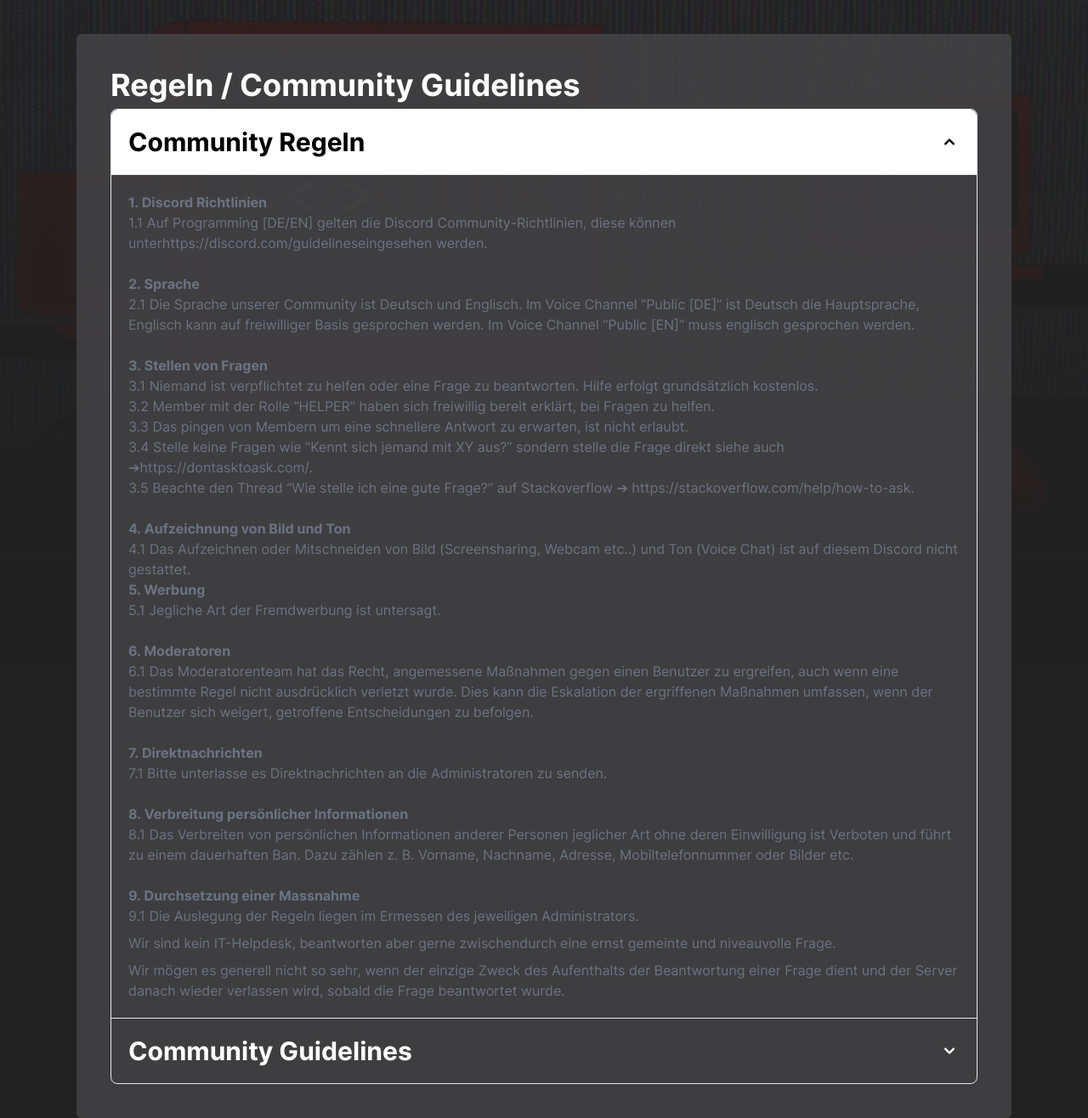
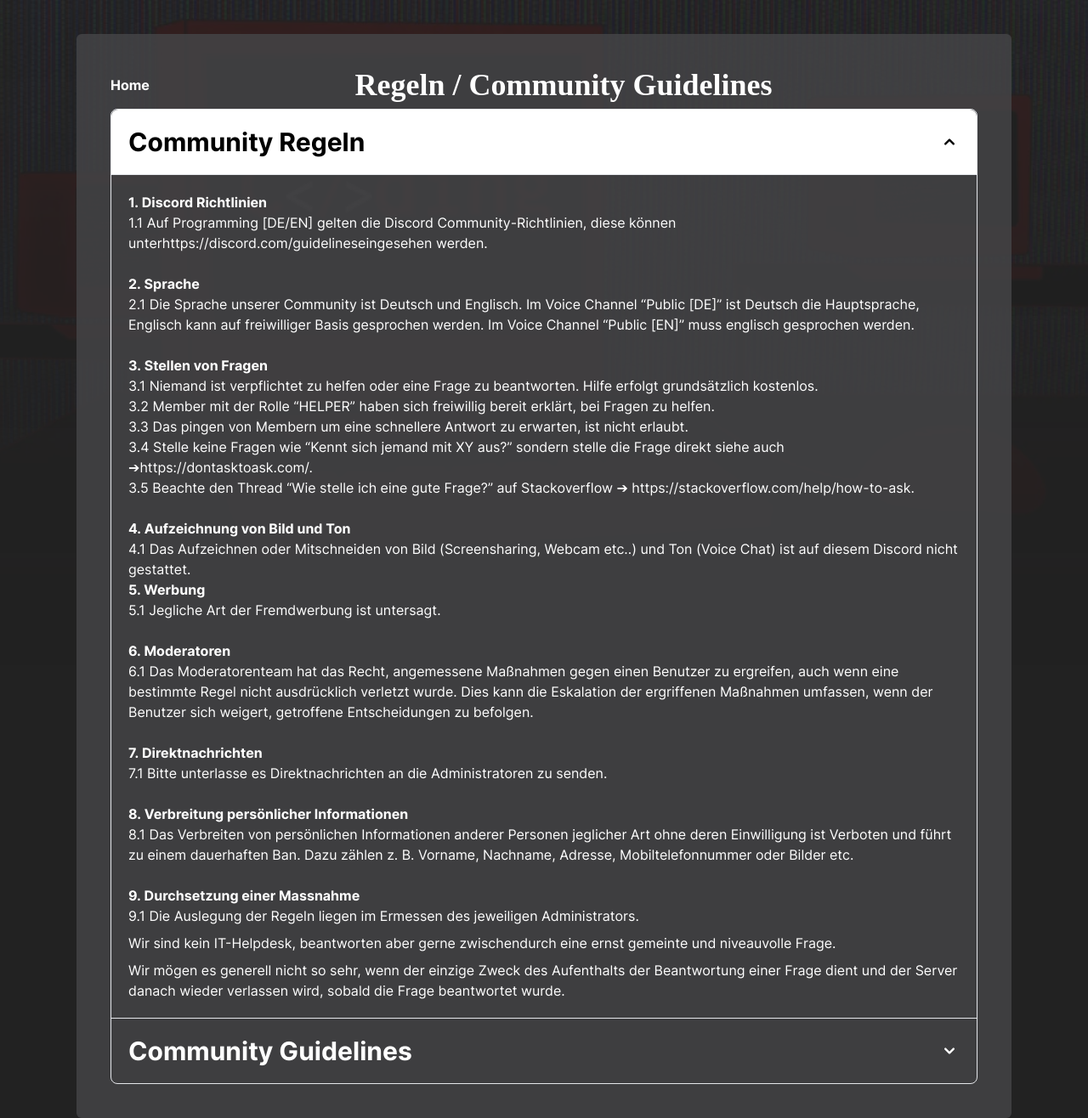
Before and after one commit to Superriot/coding.global-web, a Next.js app: page /rules in a window 1280 px wide. Shown: the whole page at 85% size. Built offline with nearby package versions, Linux system fonts and the light colour scheme; a web font is replaced by a local one.

Commit message:
feat: finished

```diff
--- /dev/null
+++ b/src/components/elements/Header.tsx
@@ -0,0 +1,22 @@
+import Link from 'next/link';
+
+type Headers = {
+  name: string;
+};
+
+const Header = (props: Headers) => {
+  return (
+    <div className='flex items-center justify-between'>
+      <Link href='/'>
+        <button className='rounded bg-blue-500 font-bold hover:bg-blue-700'>
+          Home
+        </button>
+      </Link>
+
+      <h1 className='text-center font-secondary text-white'>{props.name}</h1>
+      <div></div>
+    </div>
+  );
+};
+
+export default Header;
--- a/src/pages/faq.tsx
+++ b/src/pages/faq.tsx
@@ -15,14 +15,15 @@ export default function Faq() {
 
       <main>
         <section className='layout my-10 rounded-md bg-dark-light bg-opacity-80 p-10 '>
-          <div className='flex items-center'>
+          <div className='flex items-center justify-between'>
             <Link href='/'>
               <button className='rounded bg-blue-500 font-bold hover:bg-blue-700'>
                 Home
               </button>
             </Link>
 
-            <h1 className='mb-2 text-center font-secondary text-white'>FAQs</h1>
+            <h1 className='text-center font-secondary text-white'>FAQs</h1>
+            <div></div>
           </div>
 
           <Accordion>
--- a/src/pages/index.tsx
+++ b/src/pages/index.tsx
@@ -66,11 +66,19 @@ export default function HomePage() {
               >
                 FAQ
               </UnstyledLink>
+            </div>
+            <div className='mt-4 flex items-center space-x-2'>
               <UnstyledLink
                 href='/rules'
                 className='cursor-newtab w-32 rounded-md bg-discord py-1 text-2xl font-black'
               >
                 Rules
+              </UnstyledLink>
+              <UnstyledLink
+                href='/team'
+                className='cursor-newtab w-32 rounded-md bg-discord py-1 text-2xl font-black'
+              >
+                Team
               </UnstyledLink>
             </div>
             <iframe
--- a/src/pages/rules.tsx
+++ b/src/pages/rules.tsx
@@ -3,6 +3,8 @@ import * as React from 'react';
 
 import Layout from '@/components/layout/Layout';
 import Seo from '@/components/Seo';
+
+import Header from '../components/elements/Header';
 
 export default function Rules() {
   return (
@@ -13,13 +15,14 @@ export default function Rules() {
       />
 
       <main>
-        <section className='layout my-10 rounded-md bg-dark-light bg-opacity-80 p-10 text-white'>
-          <h1 className='mb-2'>Regeln / Community Guidelines</h1>
+        <section className='layout my-10 rounded-md bg-dark-light bg-opacity-80 p-10 '>
+          <Header name='Regeln / Community Guidelines' />
+          <h1 className='mb-2 text-center font-secondary text-white'></h1>
           <Accordion>
             <Accordion.Panel>
               <Accordion.Title>Community Regeln</Accordion.Title>
               <Accordion.Content>
-                <p className='mb-2 text-gray-500 dark:text-gray-400'>
+                <p className='mb-2  text-white'>
                   <b>1. Discord Richtlinien</b>
                   <br />
                   1.1 Auf Programming [DE/EN] gelten die Discord
@@ -109,11 +112,11 @@ export default function Rules() {
                   9.1 Die Auslegung der Regeln liegen im Ermessen des jeweiligen
                   Administrators.
                 </p>
-                <p className='mb-2 text-gray-500 dark:text-gray-400'>
+                <p className='mb-2 text-white '>
                   Wir sind kein IT-Helpdesk, beantworten aber gerne
                   zwischendurch eine ernst gemeinte und niveauvolle Frage.
                 </p>
-                <p className='text-gray-500 dark:text-gray-400'>
+                <p className='text-white '>
                   Wir mögen es generell nicht so sehr, wenn der einzige Zweck
                   des Aufenthalts der Beantwortung einer Frage dient und der
                   Server danach wieder verlassen wird, sobald die Frage
@@ -124,7 +127,7 @@ export default function Rules() {
             <Accordion.Panel>
               <Accordion.Title>Community Guidelines</Accordion.Title>
               <Accordion.Content>
-                <p className='mb-2 text-gray-500 dark:text-gray-400'>
+                <p className='mb-2 text-white '>
                   <b>1. Discord guidelines</b>
                   <br />
                   1.1 The Discord Community Guidelines apply to Programming [DE
--- a/src/pages/team.tsx
+++ b/src/pages/team.tsx
@@ -2,6 +2,7 @@ import Image from 'next/image';
 
 import Layout from '@/components/layout/Layout';
 
+import Header from '../components/elements/Header';
 import albo from '../../public/images/Team/albo.png';
 import anes from '../../public/images/Team/anes.png';
 import don from '../../public/images/Team/don.png';
@@ -60,15 +61,18 @@ export default function team() {
   return (
     <>
       <Layout>
-        <section className='layout mt-16 grid grid-cols-3 gap-4 rounded-md bg-dark-light bg-opacity-80 p-4 font-secondary text-white'>
-          {data.map(({ img, username }) => (
-            <div key={username} className=''>
-              <div className=' mx-auto mt-10 w-1/2 rounded-3xl border-4 p-4'>
-                <Image className='rounded-full' src={img} alt={username} />
+        <section className='layout my-10 rounded-md bg-dark-light bg-opacity-80 p-10 text-white'>
+          <Header name='Team' />
+          <div className='grid grid-cols-1 gap-0 md:grid-cols-4'>
+            {data.map(({ img, username }) => (
+              <div key={username} className='p-10'>
+                <div>
+                  <Image className='rounded-full' src={img} alt={username} />
+                </div>
                 <div className='text-center font-secondary'>{username}</div>
               </div>
-            </div>
-          ))}
+            ))}
+          </div>
         </section>
       </Layout>
     </>
```
